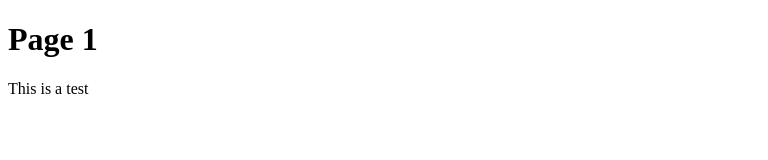
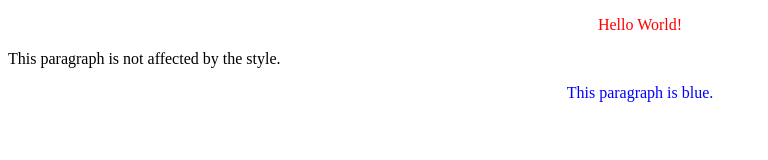
Before and after one commit to lytran2000/lytran2000.github.io, a plain HTML site: page index.html in a window 1280 px wide. Shown: the whole page, without its empty margins (0-768 px from the left). Drawn offline with Linux system fonts and the light colour scheme.

Commit message:
Update index.html

```diff
--- a/index.html
+++ b/index.html
@@ -1,11 +1,22 @@
 <!DOCTYPE html>
 <html>
-  <head>
-    <meta charset="utf-8">
-    <title>Hello World, This is Lynn </title>
-  </head>
-  <body>
-    <h1> Page 1 </h1>
-    <p>  This is a test </p>
-  </body>
+<head>
+<style>
+#para1 {
+  text-align: center;
+  color: red;
+}
+#para2 {
+  text-align: center;
+  color: blue;
+}
+</style>
+</head>
+<body>
+
+<p id="para1">Hello World!</p>
+<p>This paragraph is not affected by the style.</p>
+<p id="para2">This paragraph is blue.</p>
+
+</body>
 </html>
```
